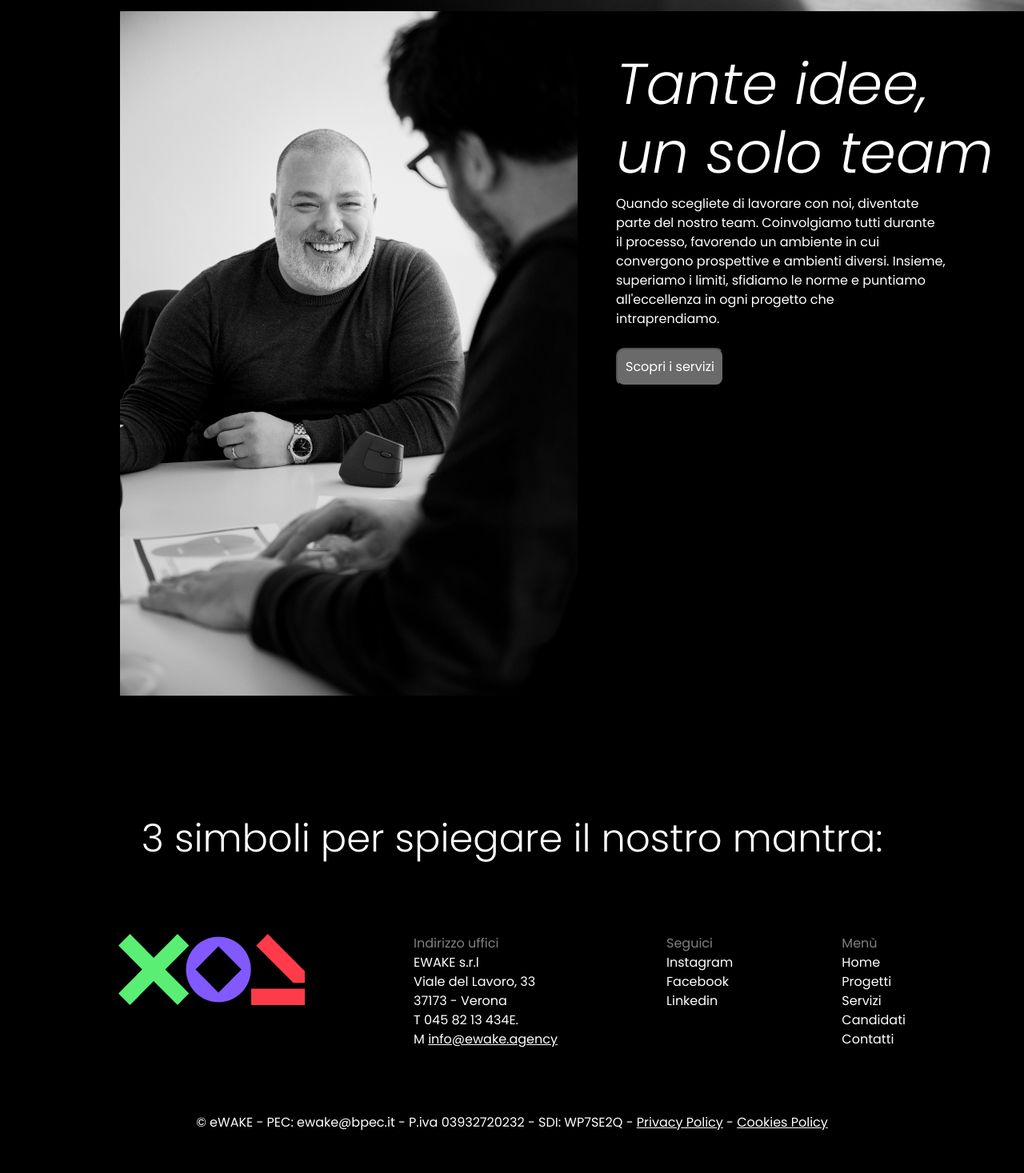
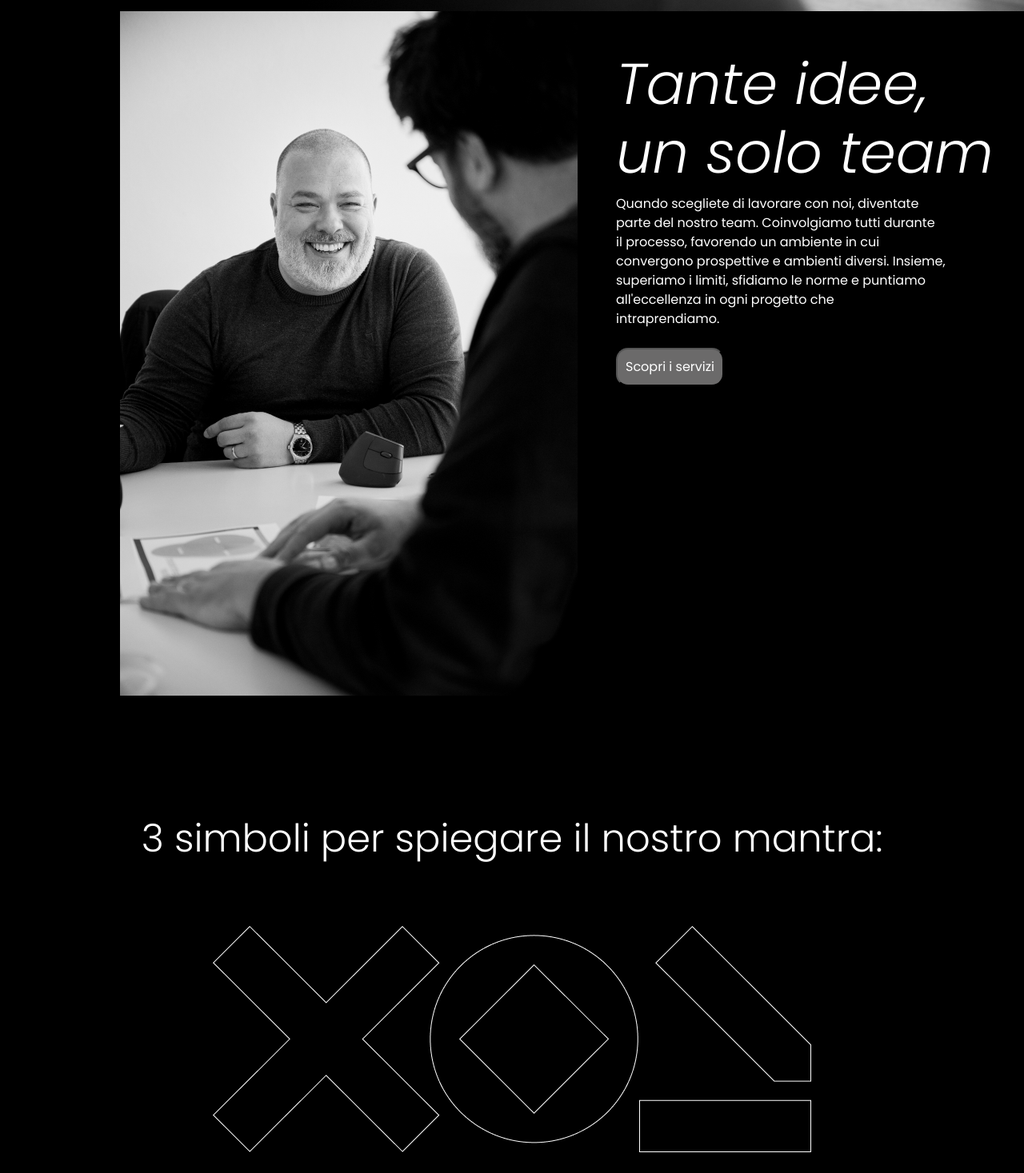
Before and after one commit to albertostizzoli/vue-ewake, a Vue app: page /whoweare in a window 1280 px wide. Shown: the part 1330-2797 px from the top of the page at 80% size. Built offline with nearby package versions, Linux system fonts and the light colour scheme.

Commit message:
create section icons

```diff
--- a/src/pages/WhoWeAre.vue
+++ b/src/pages/WhoWeAre.vue
@@ -3,7 +3,7 @@
     <div class="together">
         <img src="/img/Mask group.png" alt="logo">
         <div class="overlay">
-            <h6 class="text-start">CHI SIAMO</h6>
+            <h5 class="text-start">CHI SIAMO</h5>
             <h1 class="display-1"><i>Insieme facciamo<br> grandi cose</i></h1>
         </div>
     </div>
@@ -27,6 +27,9 @@
     <!-- simboli -->
     <div class="symbols">
         <h3 class="text-white text-center display-5">3 simboli per spiegare il nostro mantra:</h3>
+        <div class="text-center icons">
+            <img src="/img/Icone Hover.png" alt="icone">
+        </div>
     </div>
 </template>
 
@@ -80,7 +83,7 @@ export default {
         background-color: rgb(107, 106, 106);
         color: white;
         padding: 10px;
-        border-radius: 10px;
+        border-radius: 15px;
     }
 }
 
@@ -88,5 +91,8 @@ export default {
 .symbols{
     margin-top: 150px;
 
+    .icons{
+        margin-top: 80px;
+    }
 }
 </style>
```
